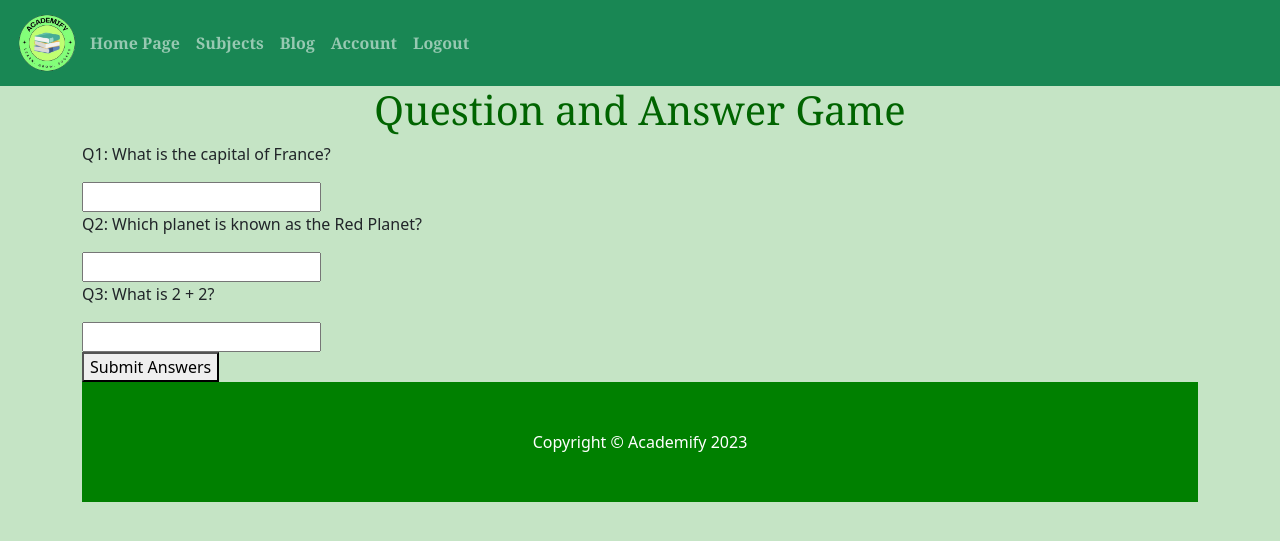
After one commit to Sharun2022/AcademifyLearningTool, a Flask app: page /maths in a window 1280 px wide. The commit adds this page. Shown: the top 541 px of the page. Run offline with Flask 3, Linux system fonts and the light colour scheme; a user stored in the database is signed in; some libraries are stand-ins or nearby versions.

Commit message:
Updated Maths Revision Page
Got the question and answer code!

```diff
--- a/tutorial_fixed/website/static/styles.css
+++ b/tutorial_fixed/website/static/styles.css
@@ -49,6 +49,9 @@ h1{
 
 
 
+.quiz-card{
+    text-align: center;
+}
 
 /* Navigation bar */
 .navbar{
--- /dev/null
+++ b/tutorial_fixed/website/templates/maths.html
@@ -0,0 +1,59 @@
+{% extends "base.html" %}
+{% block title %} Maths {% endblock %}
+{% block content %}
+<!DOCTYPE html>
+<html lang="en">
+<head>
+    <meta charset="UTF-8">
+    <meta name="viewport" content="width=device-width, initial-scale=1.0">
+    <title>Question and Answer Game</title>
+</head>
+<body>
+    <h1>Question and Answer Game</h1>
+
+    <div id="questions">
+        <div class="question">
+            <p>Q1: What is the capital of France?</p>
+            <input type="text" class="answerInput" data-answer="Paris">
+            <div class="result"></div>
+        </div>
+
+        <div class="question">
+            <p>Q2: Which planet is known as the Red Planet?</p>
+            <input type="text" class="answerInput" data-answer="Mars">
+            <div class="result"></div>
+        </div>
+
+        <div class="question">
+            <p>Q3: What is 2 + 2?</p>
+            <input type="text" class="answerInput" data-answer="4">
+            <div class="result"></div>
+        </div>
+
+        <button id="submitAll">Submit Answers</button>
+    </div>
+
+    <script>
+        const submitAllButton = document.getElementById("submitAll");
+
+        submitAllButton.addEventListener("click", () => {
+            const questionDivs = document.querySelectorAll(".question");
+            questionDivs.forEach(questionDiv => {
+                const answerInput = questionDiv.querySelector(".answerInput");
+                const resultDiv = questionDiv.querySelector(".result");
+                const userAnswer = answerInput.value.trim().toLowerCase();
+                const correctAnswer = answerInput.getAttribute("data-answer").toLowerCase();
+
+                if (userAnswer === correctAnswer) {
+                    resultDiv.textContent = "Correct!";
+                } else {
+                    resultDiv.textContent = `Wrong. The correct answer is ${correctAnswer}.`;
+                }
+            });
+        });
+    </script>
+
+<footer class="py-5 bg-green">
+    <div class="footer"><p class="m-0 text-center text-white">Copyright &copy; Academify 2023</p></div>
+</footer>
+{% endblock %}
--- a/tutorial_fixed/website/templates/subjects.html
+++ b/tutorial_fixed/website/templates/subjects.html
@@ -50,6 +50,7 @@
 
 
 <hr>
+
 
 
 
@@ -119,7 +120,7 @@
       <div class="card-footer">
         <small class="text-muted">Last updated 3 mins ago</small>
       </div>
-      <div class="card-footer"><a class="btn btn-primary btn-sm" href="#!"> Standards</a></div>
+      <div class="card-footer"><a class="btn btn-primary btn-sm" href="maths"> Standards</a></div>
     </div>
   </div>
   <div class="col">
--- a/tutorial_fixed/website/views.py
+++ b/tutorial_fixed/website/views.py
@@ -34,11 +34,17 @@ def blog():
     return render_template("blog.html", user=current_user, posts=posts)
 
 
-@views.route("/")
 @views.route("/subjects")
 @login_required
 def subjects():
     return render_template("subjects.html", user=current_user)
+
+@views.route("/maths")
+@login_required
+def maths():
+    return render_template("maths.html", user=current_user)
+
+
 
 
 @views.route("/create-post", methods=['GET', 'POST'])
```
